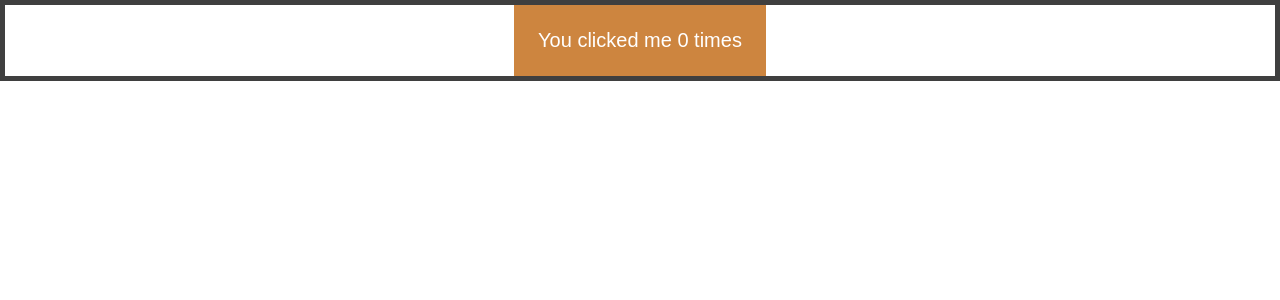
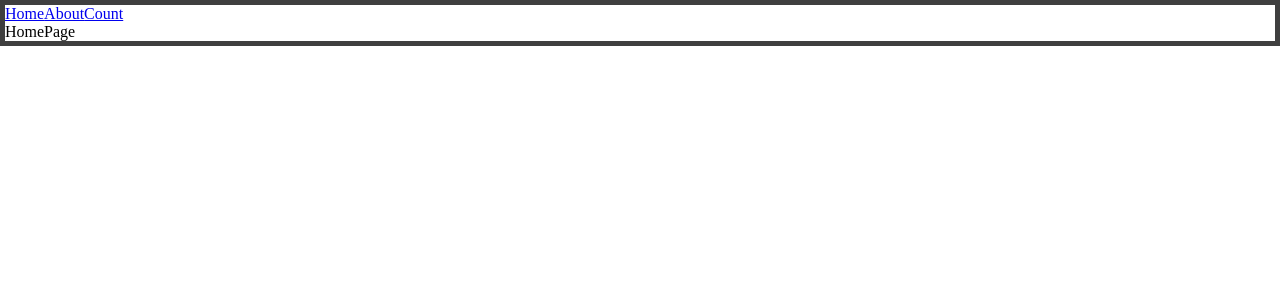
Before and after one commit to WalkUnderPressure/skills-up-app, a React app: page / in a window 1280 px wide. Shown: the top 300 px of the page. Built offline with nearby package versions, Linux system fonts and the light colour scheme.

Commit message:
Add routing to app and add lazy loading to pages

```diff
--- a/package.json
+++ b/package.json
@@ -2,7 +2,6 @@
   "name": "app",
   "version": "1.0.0",
   "description": "",
-  "main": "index.js",
   "scripts": {
     "build": "webpack --env mode=production",
     "build:dev": "webpack --env mode=development",
@@ -15,6 +14,7 @@
     "@types/node": "^20.14.12",
     "@types/react": "^18.3.3",
     "@types/react-dom": "^18.3.0",
+    "@types/react-router-dom": "^5.3.3",
     "@types/webpack": "^5.28.5",
     "@types/webpack-dev-server": "^4.7.2",
     "css-loader": "^7.1.2",
@@ -32,6 +32,7 @@
   },
   "dependencies": {
     "react": "^18.3.1",
-    "react-dom": "^18.3.1"
+    "react-dom": "^18.3.1",
+    "react-router-dom": "^6.25.1"
   }
 }
--- a/src/app.tsx
+++ b/src/app.tsx
@@ -1,10 +1,28 @@
+import { Route, Routes } from 'react-router-dom';
+import { Link } from 'react-router-dom';
+import { Suspense } from 'react';
+
+import AboutPageAsync from './pages/AboutPage/AboutPage.async';
+import HomePageAsync from './pages/HomePage/HomePage.async';
 import Counter from './components/Counter';
 import './styles/index.scss'
 
 export default function App() {
   return (
     <div className='app'>
-      <Counter />
+      <nav>
+        <Link to='/'>Home</Link>
+        <Link to='/about'>About</Link>
+        <Link to='/count'>Count</Link>
+      </nav>
+
+      <Suspense fallback={<div>LOADING . . .</div>}>
+        <Routes>
+          <Route path='/' Component={() => <HomePageAsync />} />
+          <Route path='/about' Component={() => <AboutPageAsync />} />
+          <Route path='/count' Component={() => <Counter />} />
+        </Routes>
+      </Suspense>
     </div>
   );
 }
--- a/src/index.tsx
+++ b/src/index.tsx
@@ -1,13 +1,16 @@
 import { createRoot } from 'react-dom/client';
+import { BrowserRouter } from 'react-router-dom';
 
 import App from './app';
 
 const container = document.getElementById('root');
 
-if(container) {
+if (container) {
     const root = createRoot(container);
 
     root.render(
-        <App />
+        <BrowserRouter>
+            <App />
+        </BrowserRouter>
     );
 }
--- /dev/null
+++ b/src/pages/AboutPage/AboutPage.async.tsx
@@ -0,0 +1,12 @@
+// Alternative ways to lazy load page
+// import { ComponentType, lazy } from 'react'
+// const AboutPageAsync = lazy(() => import('./AboutPage'));
+// const AboutPageAsync = lazy<ComponentType>(() => new Promise((resolve) => (
+//     setTimeout(() => resolve(import('./AboutPage')), 2000)
+// )));
+
+import { asyncPageGenerator } from '../asyncPageGenerator'
+
+const AboutPageAsync = asyncPageGenerator(import('./AboutPage'));
+
+export default AboutPageAsync
--- /dev/null
+++ b/src/pages/AboutPage/AboutPage.tsx
@@ -0,0 +1,7 @@
+function AboutPage() {
+  return (
+    <div>AboutPage</div>
+  )
+}
+
+export default AboutPage
--- /dev/null
+++ b/src/pages/HomePage/HomePage.async.tsx
@@ -0,0 +1,5 @@
+import asyncPageGenerator from '../asyncPageGenerator';
+
+const HomePageAsync = asyncPageGenerator(import('./HomePage'));
+
+export default HomePageAsync
--- /dev/null
+++ b/src/pages/HomePage/HomePage.tsx
@@ -0,0 +1,7 @@
+function HomePage() {
+  return (
+    <div>HomePage</div>
+  )
+}
+
+export default HomePage
--- /dev/null
+++ b/src/pages/asyncPageGenerator.tsx
@@ -0,0 +1,13 @@
+import { ComponentType, lazy } from 'react'
+
+export const asyncPageGenerator = (factory: Promise<{ default: ComponentType<any> }>) => {
+    // Use for production
+    // return lazy(() => factory);
+
+    // Use only in development
+    return lazy<ComponentType>(() => new Promise((resolve) => {
+        setTimeout(() => resolve(factory), 2000)
+    }));
+}
+
+export default asyncPageGenerator
```
Also changed, not shown: 2 other files (tests, documents, lock files or other folders).
